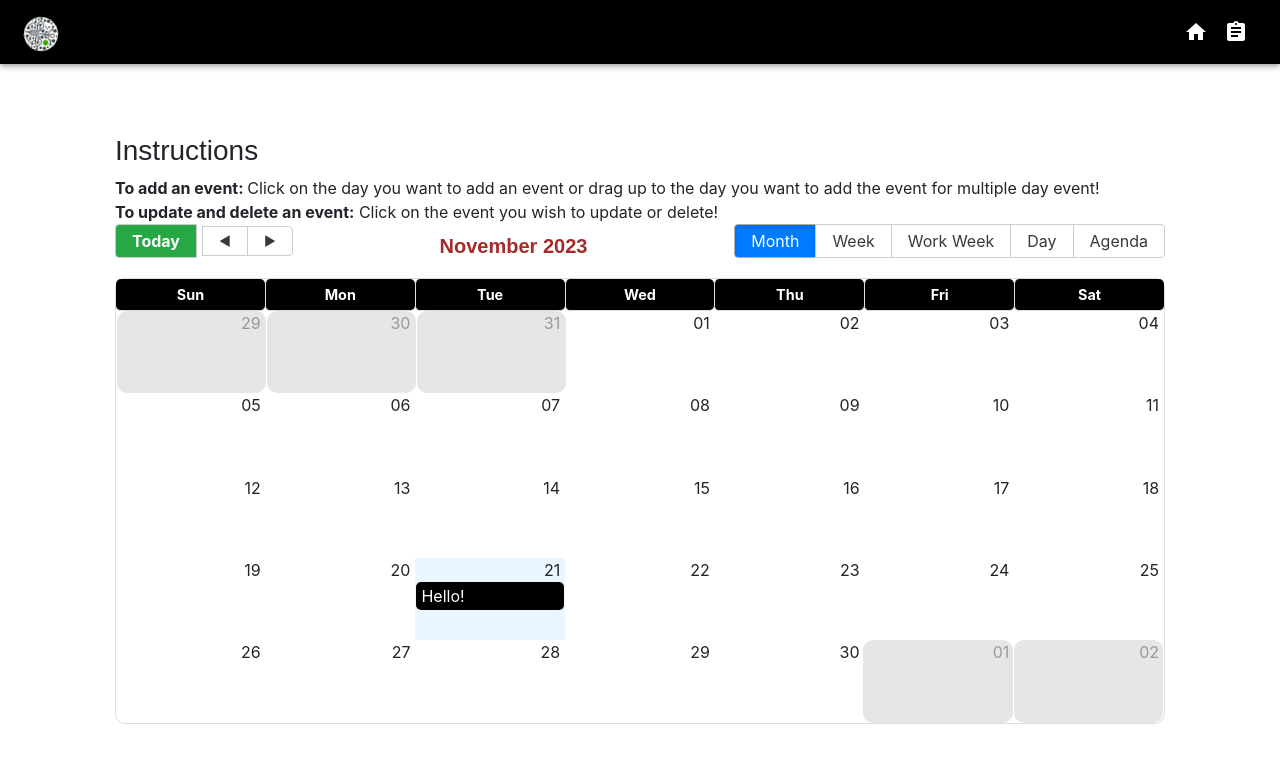
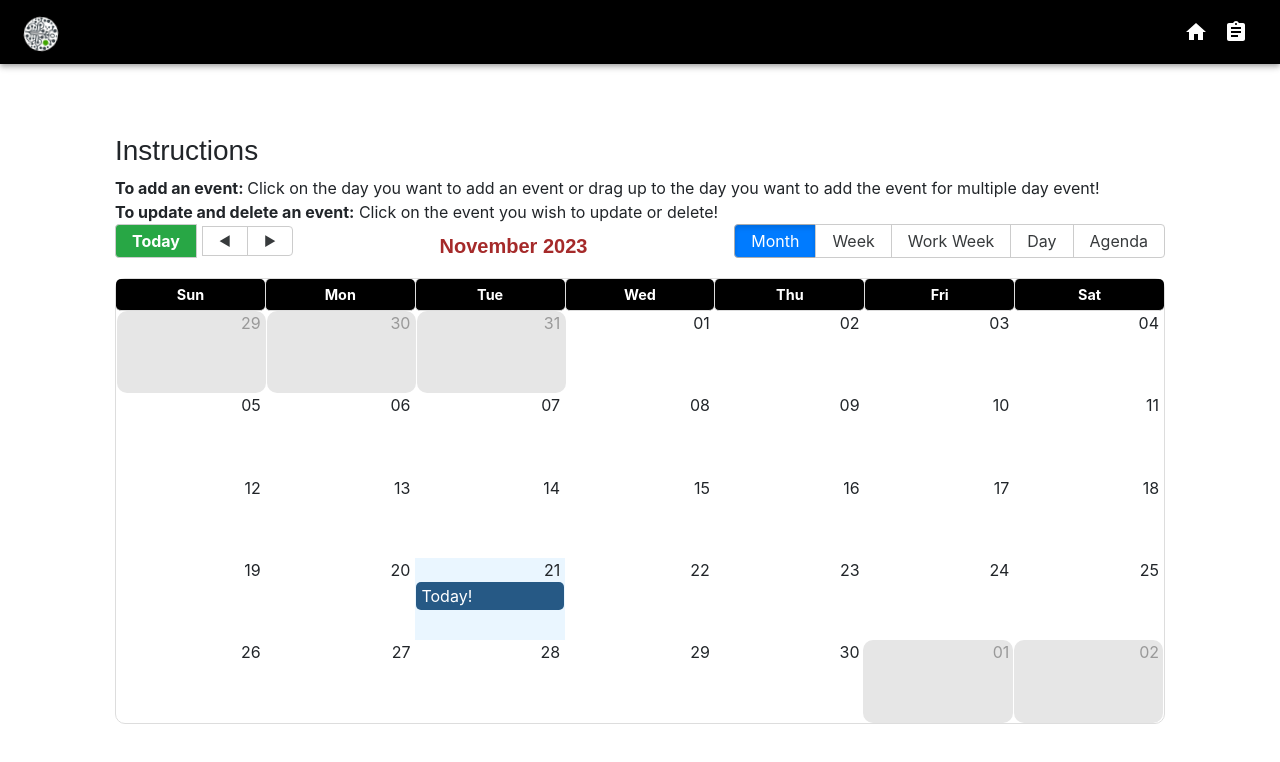
Before and after one commit to RottabMahmoud/react-calendar, a React (Create React App) app: page / in a window 1280 px wide. Shown: the top 762 px of the page. Built offline with nearby package versions, Linux system fonts and the light colour scheme.

Commit message:
Fixing the LocalForage to work Properly and make the data Persist.

```diff
--- a/src/components/CalendarInfo.js
+++ b/src/components/CalendarInfo.js
@@ -21,24 +21,32 @@ const CalendarInfo = () => {
   const [eventInfo, setEventInfo] = useState({});
 
   useEffect(() => {
+    const getInitialEvents = async () => {
       var allEvents = [
         {
           id: 0,
-        title: "Hello!",
+          title: "Today!",
           allDay: true,
           start: new Date(moment()),
           end: new Date(moment()),
-        hexColor: "black",
+          hexColor: "#265985",
           notes: "Have a great day!",
         },
       ];
+
       localForage.getItem("AllEvents", function (err, allEve) {
         if (allEve) {
           allEvents = allEve;
         } else {
           localForage.setItem("AllEvents", allEvents);
         }
+
+        dispatch({ type: "ALL_EVENTS", allEvents });
       });
+    };
+
+    getInitialEvents();
+
     dispatch({ type: "ALL_EVENTS", allEvents });
   }, [dispatch]);
 
```
Lines whose indentation alone changed are shown as unchanged.
